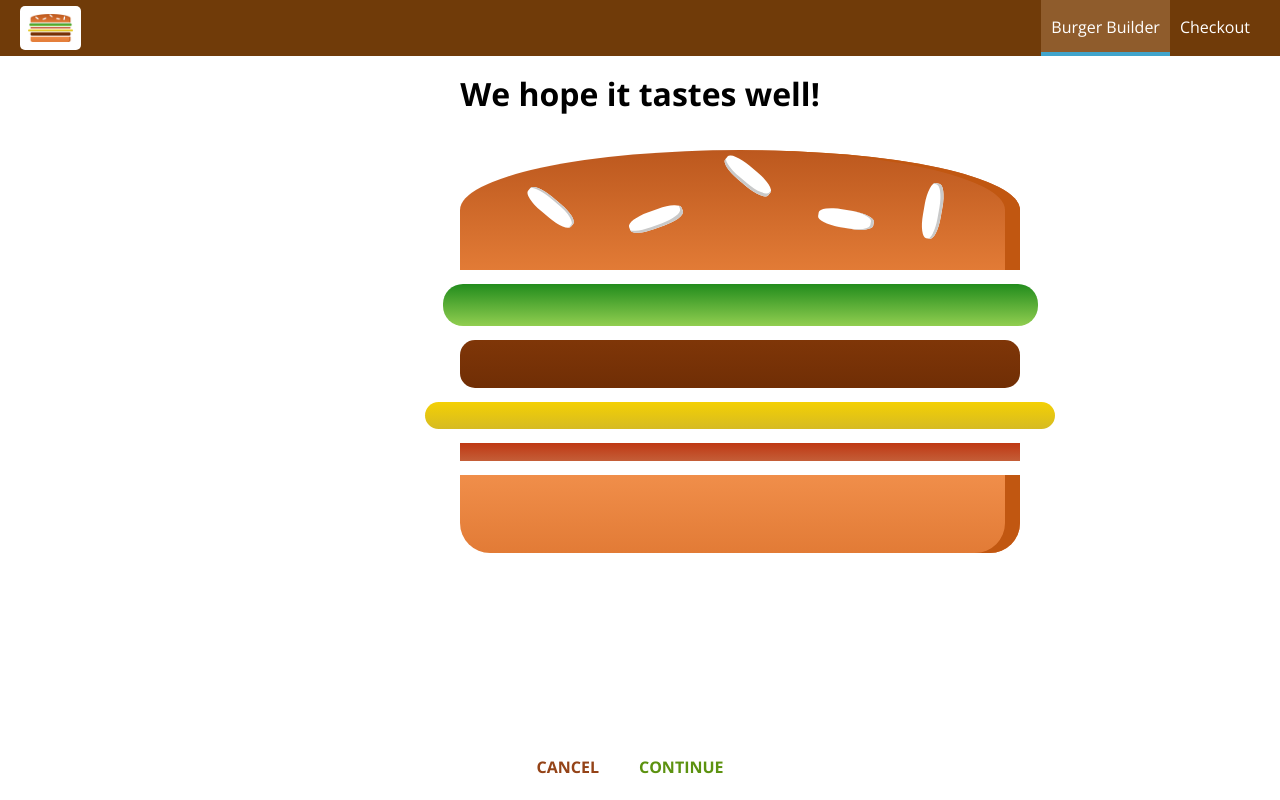
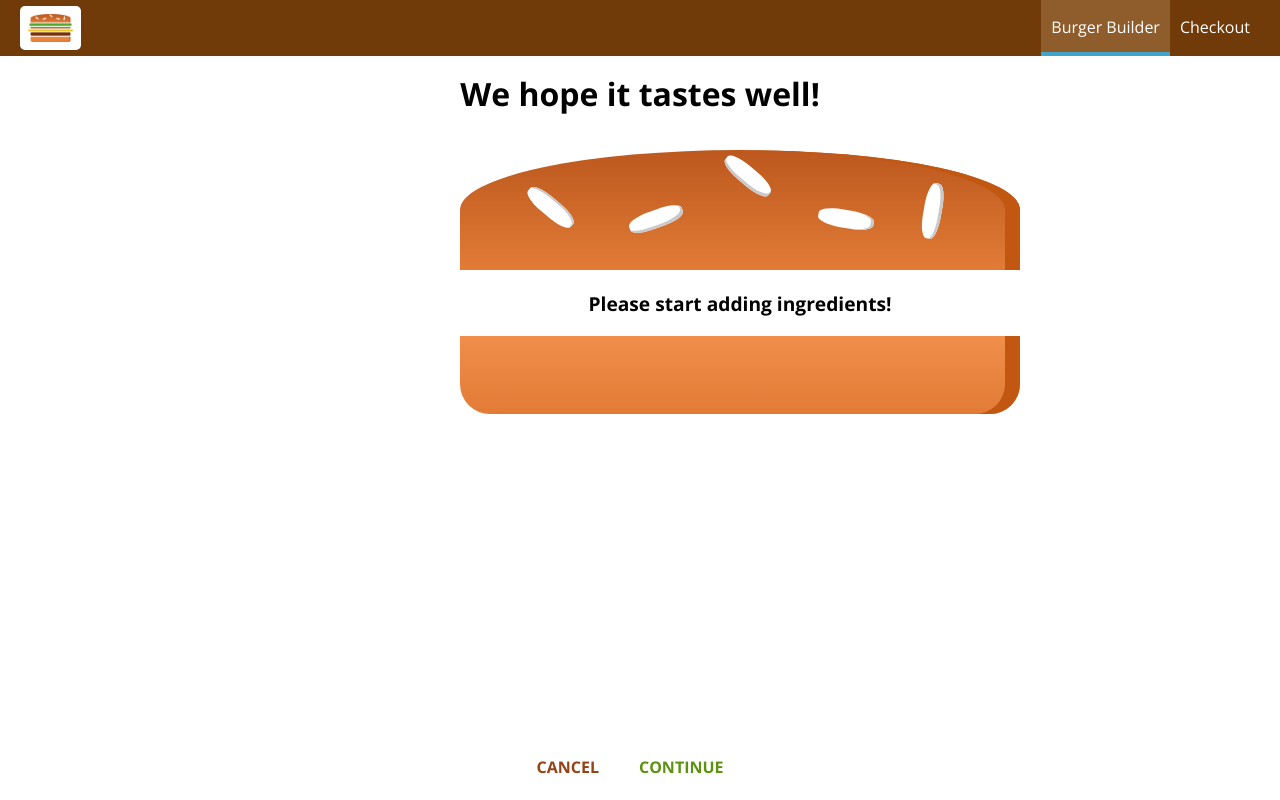
Before and after one commit to NickyJayJay/burger-builder, a React (Create React App) app: page /checkout in a window 1280 px wide. Built offline with nearby package versions, Linux system fonts and the light colour scheme.

Commit message:
Passing ingredients via query params

```diff
--- a/src/containers/BurgerBuilder/BurgerBuilder.js
+++ b/src/containers/BurgerBuilder/BurgerBuilder.js
@@ -115,7 +115,15 @@
         //     .catch(error => {
         //         this.setState({loading: false, purchasing: false});
         //     });
-        this.props.history.push('/checkout');
+        const queryParams = [];
+        for (let i in this.state.ingredients) {
+            queryParams.push(encodeURIComponent(i) + '=' + encodeURIComponent(this.state.ingredients[i]));
+        }
+        const queryString = queryParams.join('&');
+        this.props.history.push({
+            pathname: '/checkout',
+            search: '?' + queryString
+        });
     }
 
     render() {
--- a/src/containers/Checkout/Checkout.js
+++ b/src/containers/Checkout/Checkout.js
@@ -10,6 +10,16 @@
             cheese: 1,
             bacon: 1
         }
+    }
+
+    componentDidMount() {
+        const query = new URLSearchParams(this.props.location.search);
+        const ingredients = {};
+        for (let param of query.entries()) {
+            // ['salad', '1']
+            ingredients[param[0]] = +param[1];
+        }
+        this.setState({ingredients: ingredients});
     }
 
     checkoutCancelledHandler = () => {
```
